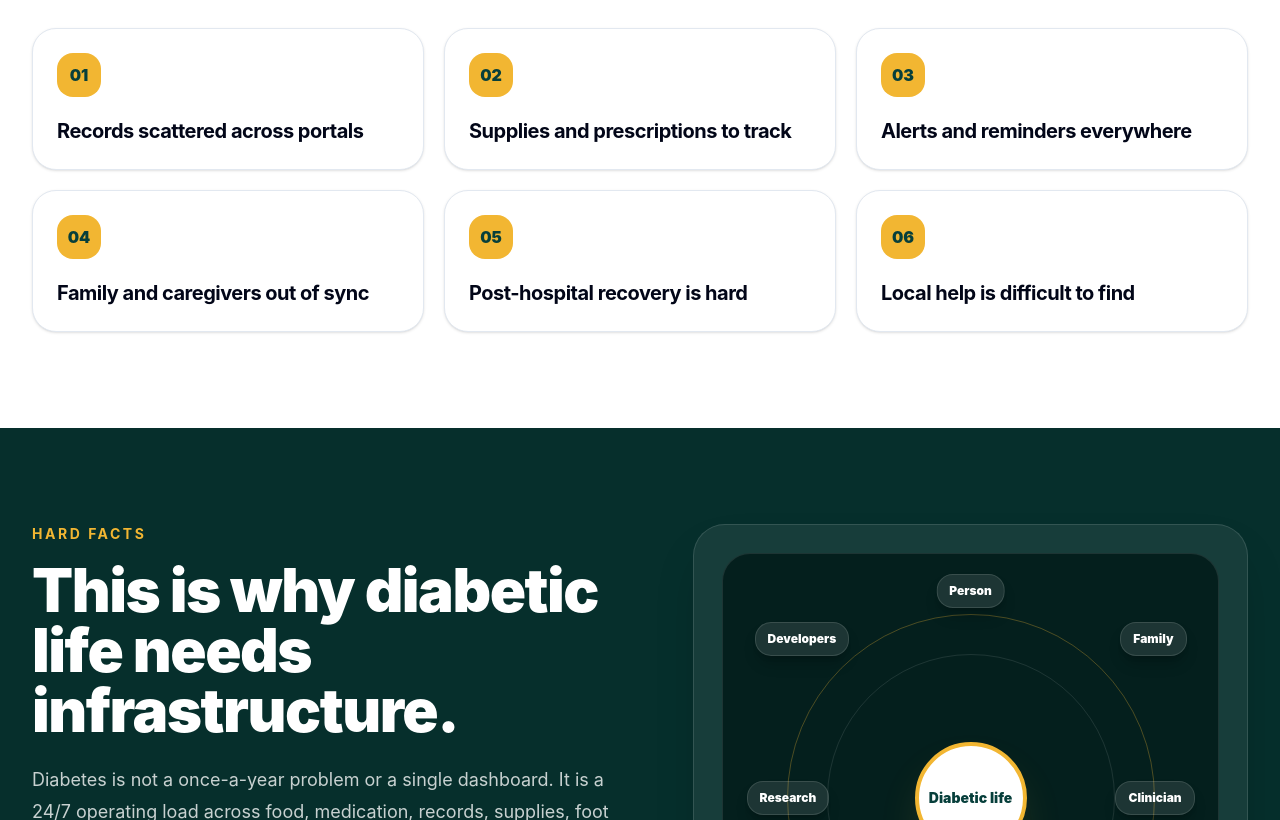
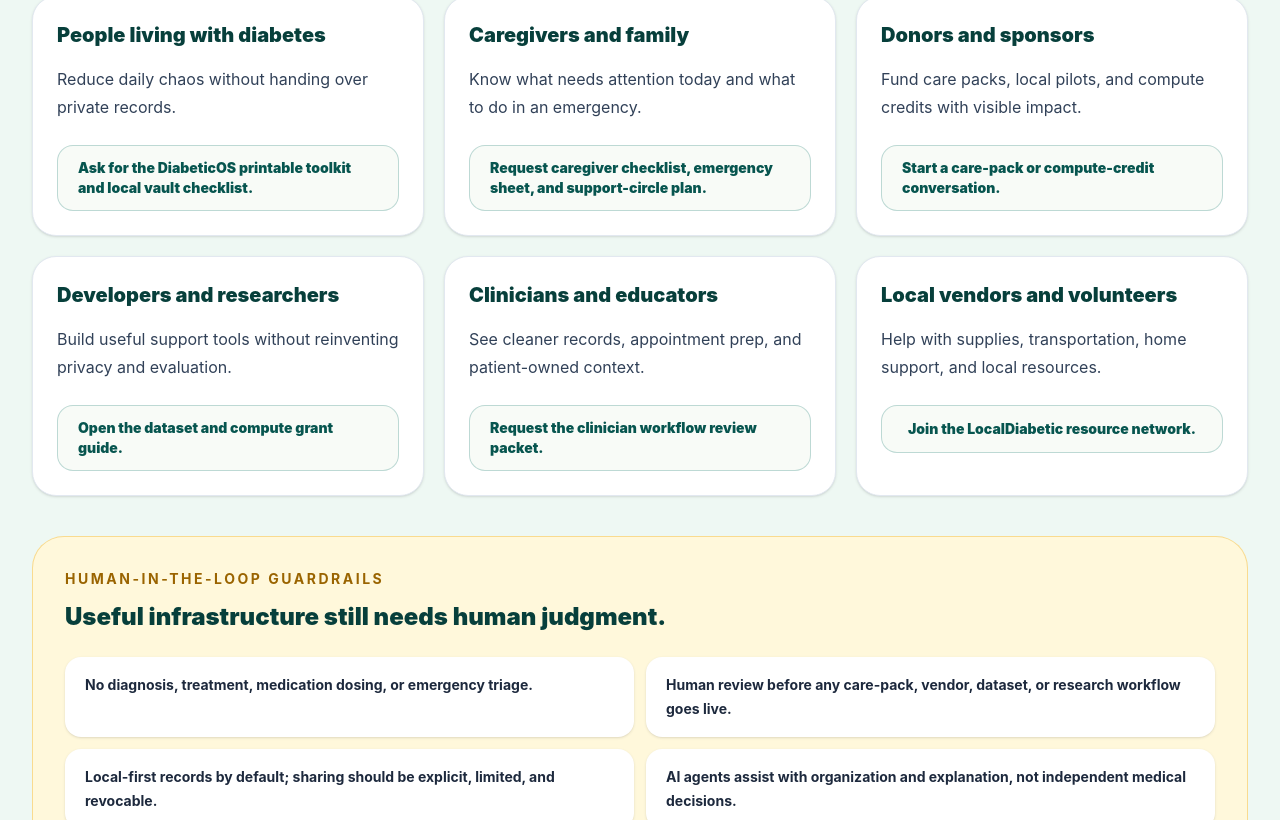
Before and after one commit to SudoSuOps/open-diabetic, a React (Vite) app: page / in a window 1280 px wide. Shown: the part 1180-2000 px from the top of the page. Built offline with nearby package versions, Linux system fonts and the light colour scheme.

Commit message:
Add OpenDiabetic site audit action paths

```diff
--- a/src/App.tsx
+++ b/src/App.tsx
@@ -1,3 +1,4 @@
+import { ActionPaths } from './components/ActionPaths'
 import { BrandLogo } from './components/BrandLogo'
 import { CarePacks } from './components/CarePacks'
 import { ComputeLayer } from './components/ComputeLayer'
@@ -25,6 +26,7 @@
             <BrandLogo textClassName="text-lg sm:text-xl" markClassName="h-10 w-10 text-xl" />
           </a>
           <div className="hidden items-center gap-5 text-sm font-bold text-slate-700 lg:flex">
+            <a className="hover:text-[#0f766e]" href="#action-paths">Start here</a>
             <a className="hover:text-[#0f766e]" href="#hard-facts">Hard facts</a>
             <a className="hover:text-[#0f766e]" href="#doctrine">Doctrine</a>
             <a className="hover:text-[#0f766e]" href="#compute">Compute</a>
@@ -34,9 +36,19 @@
             <a className="hover:text-[#0f766e]" href="#join">Join</a>
           </div>
         </nav>
+        <div className="border-t border-teal-950/10 px-5 py-3 lg:hidden" aria-label="Quick navigation">
+          <div className="mx-auto flex max-w-7xl gap-2 overflow-x-auto text-sm font-black text-slate-700">
+            <a className="shrink-0 rounded-full bg-[#eef8f3] px-4 py-2" href="#action-paths">Start</a>
+            <a className="shrink-0 rounded-full bg-[#eef8f3] px-4 py-2" href="#hard-facts">Facts</a>
+            <a className="shrink-0 rounded-full bg-[#eef8f3] px-4 py-2" href="#doctrine">Trust</a>
+            <a className="shrink-0 rounded-full bg-[#eef8f3] px-4 py-2" href="#diabetic-os">DiabeticOS</a>
+            <a className="shrink-0 rounded-full bg-[#eef8f3] px-4 py-2" href="#join">Join</a>
+          </div>
+        </div>
       </header>
       <main id="main-content">
         <Hero />
+        <ActionPaths />
         <Problem />
         <HardFacts />
         <TrustDoctrine />
--- /dev/null
+++ b/src/components/ActionPaths.tsx
@@ -0,0 +1,77 @@
+import { CONTACT_EMAIL } from '../lib/constants'
+import { Section } from './Section'
+
+const paths = [
+  {
+    audience: 'People living with diabetes',
+    need: 'Reduce daily chaos without handing over private records.',
+    action: 'Ask for the DiabeticOS printable toolkit and local vault checklist.',
+    href: `mailto:${CONTACT_EMAIL}?subject=OpenDiabetic%20DiabeticOS%20Toolkit%20Interest`,
+  },
+  {
+    audience: 'Caregivers and family',
+    need: 'Know what needs attention today and what to do in an emergency.',
+    action: 'Request caregiver checklist, emergency sheet, and support-circle plan.',
+    href: `mailto:${CONTACT_EMAIL}?subject=OpenDiabetic%20Caregiver%20Support%20Plan`,
+  },
+  {
+    audience: 'Donors and sponsors',
+    need: 'Fund care packs, local pilots, and compute credits with visible impact.',
+    action: 'Start a care-pack or compute-credit conversation.',
+    href: `mailto:${CONTACT_EMAIL}?subject=OpenDiabetic%20Donor%20Impact%20Conversation`,
+  },
+  {
+    audience: 'Developers and researchers',
+    need: 'Build useful support tools without reinventing privacy and evaluation.',
+    action: 'Open the dataset and compute grant guide.',
+    href: '/datasets-for-developers.html',
+  },
+  {
+    audience: 'Clinicians and educators',
+    need: 'See cleaner records, appointment prep, and patient-owned context.',
+    action: 'Request the clinician workflow review packet.',
+    href: `mailto:${CONTACT_EMAIL}?subject=OpenDiabetic%20Clinician%20Workflow%20Review`,
+  },
+  {
+    audience: 'Local vendors and volunteers',
+    need: 'Help with supplies, transportation, home support, and local resources.',
+    action: 'Join the LocalDiabetic resource network.',
+    href: `mailto:${CONTACT_EMAIL}?subject=OpenDiabetic%20LocalDiabetic%20Resource%20Network`,
+  },
+]
+
+const guardrails = [
+  'No diagnosis, treatment, medication dosing, or emergency triage.',
+  'Human review before any care-pack, vendor, dataset, or research workflow goes live.',
+  'Local-first records by default; sharing should be explicit, limited, and revocable.',
+  'AI agents assist with organization and explanation, not independent medical decisions.',
+]
+
+export function ActionPaths() {
+  return (
+    <Section id="action-paths" eyebrow="What works now" title="Choose the path that matches your role." copy="OpenDiabetic should be useful before it is complex. Start with a concrete request: a printable toolkit, a caregiver plan, a care-pack pilot, a dataset review, a Synology vault, or a local resource workflow." tone="soft">
+      <div className="mt-10 grid gap-5 lg:grid-cols-3">
+        {paths.map((path) => (
+          <article key={path.audience} className="flex h-full flex-col rounded-3xl border border-slate-200 bg-white p-6 shadow-sm">
+            <h3 className="text-xl font-black text-[#073f3b]">{path.audience}</h3>
+            <p className="mt-4 leading-7 text-slate-700">{path.need}</p>
+            <a className="mt-6 inline-flex min-h-12 items-center justify-center rounded-2xl border border-[#0f766e]/25 bg-[#f8fbf7] px-5 py-3 text-sm font-black text-[#07554f] transition hover:border-[#0f766e] hover:bg-teal-50" href={path.href}>
+              {path.action}
+            </a>
+          </article>
+        ))}
+      </div>
+      <div className="mt-10 rounded-[2rem] border border-[#f2b632]/45 bg-[#fff8db] p-6 sm:p-8">
+        <p className="text-sm font-bold uppercase tracking-[0.18em] text-[#9a6400]">Human-in-the-loop guardrails</p>
+        <h3 className="mt-3 text-2xl font-black text-[#073f3b]">Useful infrastructure still needs human judgment.</h3>
+        <div className="mt-6 grid gap-3 md:grid-cols-2">
+          {guardrails.map((guardrail) => (
+            <div key={guardrail} className="rounded-2xl bg-white px-5 py-4 text-sm font-bold leading-6 text-slate-800 shadow-sm">
+              {guardrail}
+            </div>
+          ))}
+        </div>
+      </div>
+    </Section>
+  )
+}
```
Also changed, not shown: 2 other files (tests, documents, lock files or other folders).
